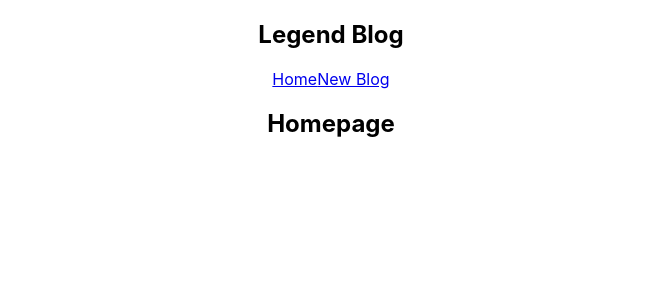
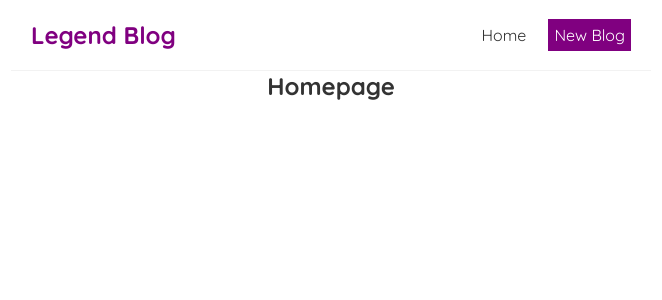
Before and after one commit to LegendAb/blog-app-with-react, a React (Create React App) app in the folder legend-blog-app/: page / in a window 1280 px wide. Shown: the top 300 px of the page, without its empty margins (309-971 px from the left). Built offline with nearby package versions, Linux system fonts and the light colour scheme.

Commit message:
styling components

```diff
--- a/legend-blog-app/src/Navbar.js
+++ b/legend-blog-app/src/Navbar.js
@@ -4,7 +4,10 @@
             <h1>Legend Blog</h1>
             <div className="links">
                 <a href="/">Home</a>
-                <a href="/create">New Blog</a>
+                <a href="/create" style={{
+                    color: "white",
+                    backgroundColor: "#800080",
+                }}>New Blog</a>
             </div>
         </nav>
      );
--- a/legend-blog-app/src/index.css
+++ b/legend-blog-app/src/index.css
@@ -1,13 +1,35 @@
-body {
+@import url('https://fonts.googleapis.com/css2?family=Quicksand:wght@300;400;500;600;700&display=swap');
+
+/* base styles */
+* {
   margin: 0;
-  font-family: -apple-system, BlinkMacSystemFont, 'Segoe UI', 'Roboto', 'Oxygen',
-    'Ubuntu', 'Cantarell', 'Fira Sans', 'Droid Sans', 'Helvetica Neue',
-    sans-serif;
-  -webkit-font-smoothing: antialiased;
-  -moz-osx-font-smoothing: grayscale;
+  font-family: "Quicksand";
+  color: #333;
 }
-
-code {
-  font-family: source-code-pro, Menlo, Monaco, Consolas, 'Courier New',
-    monospace;
+.navbar {
+  padding: 20px;
+  display: flex;
+  align-items: center;
+  max-width: 600px;
+  margin: 0 auto;
+  border-bottom: 1px solid #f2f2f2;
 }
+.navbar h1 {
+  color: #800080;
+}
+.navbar .links {
+  margin-left: auto;
+}
+.navbar a {
+  margin-left: 16px;
+  text-decoration: none;
+  padding: 6px;
+}
+.navbar a:hover {
+  color: #800080;
+}
+.content {
+  max-width: 600px;
+  margin: 40px auto;
+  padding: 20px;
+}
```
